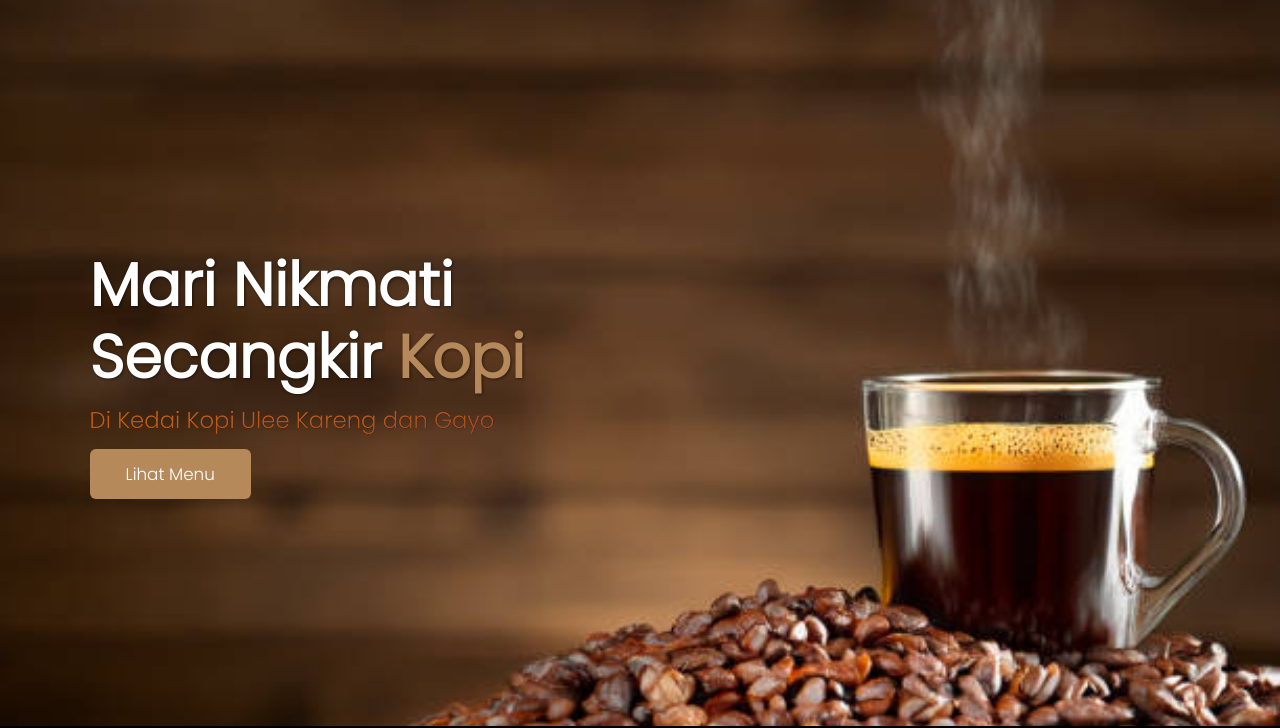
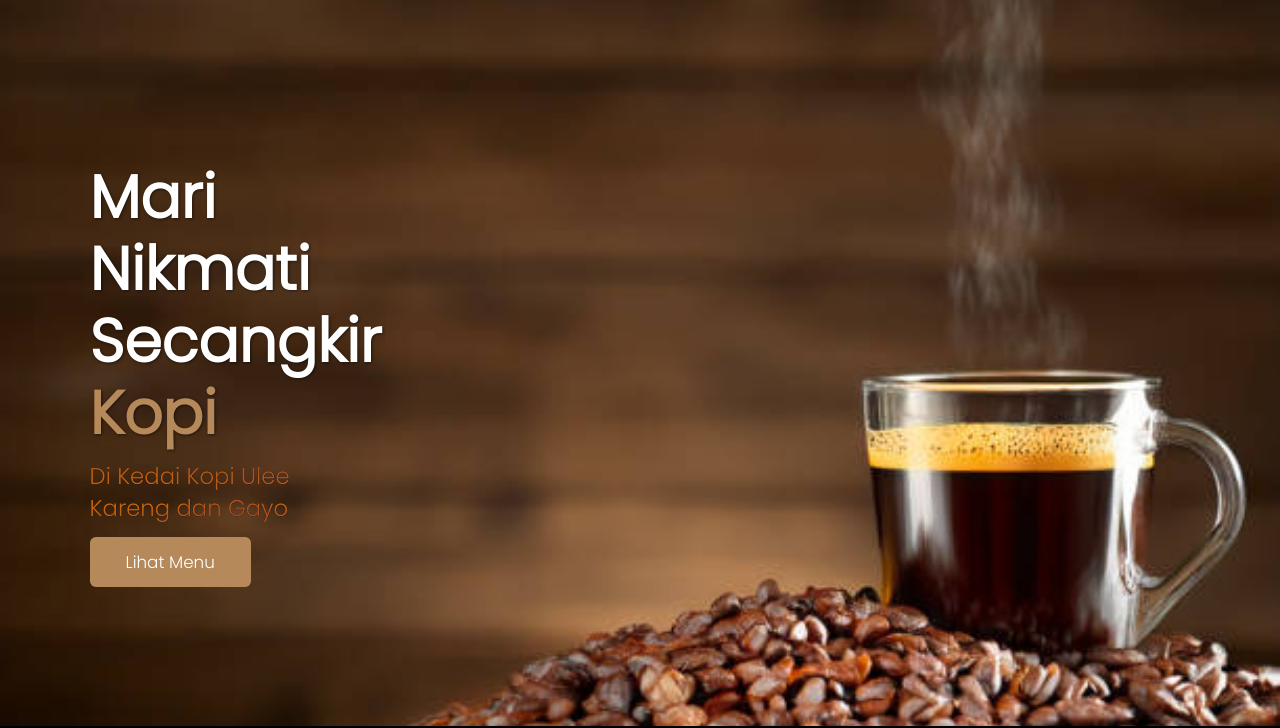
Before and after one commit to uleekarengmedan/Ulee-Kareng-Medan, a plain HTML site: page index.html in a window 1280 px wide. Shown: the part 74-802 px from the top of the page. Drawn offline with nearby package versions, Linux system fonts and the light colour scheme.

Commit message:
Update index.css

```diff
--- a/css/index.css
+++ b/css/index.css
@@ -204,7 +204,7 @@ body {
 }
 
 .landing-page .content {
-  max-width: 60rem;
+  max-width: 450px;
   padding: 1.4rem 7%;
   text-align: left;
 }
```
